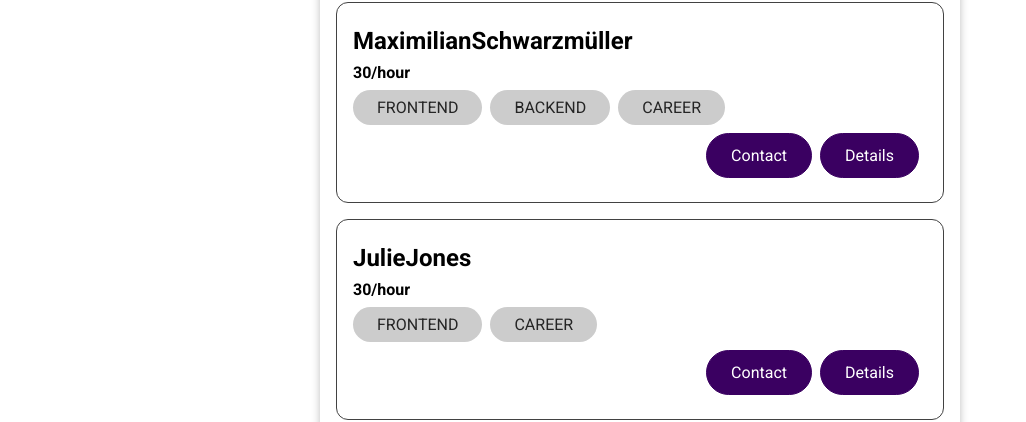
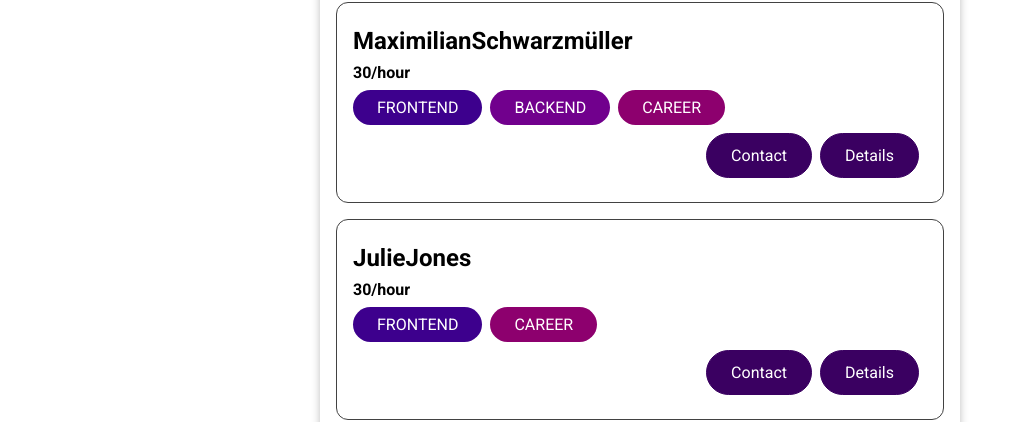
Before and after one commit to Nebucatnetzer/find_coach, a Vue app: page /coaches in a window 1280 px wide. Shown: the part 126-548 px from the top of the page, without its empty margins (0-1026 px from the left). Built offline with nearby package versions, Linux system fonts and the light colour scheme.

Commit message:
use the type for the badges in CoachItem

```diff
--- a/src/components/coaches/CoachItem.vue
+++ b/src/components/coaches/CoachItem.vue
@@ -3,7 +3,12 @@
     <h3>{{ fullName }}</h3>
     <h4>{{ rate }}/hour</h4>
     <div>
-      <base-badge v-for="area in areas" :key="area" :title="area"></base-badge>
+      <base-badge
+        v-for="area in areas"
+        :key="area"
+        :type="area"
+        :title="area"
+      ></base-badge>
     </div>
     <div class="actions">
       <base-button link :to="coachContactLink">Contact</base-button>
```
